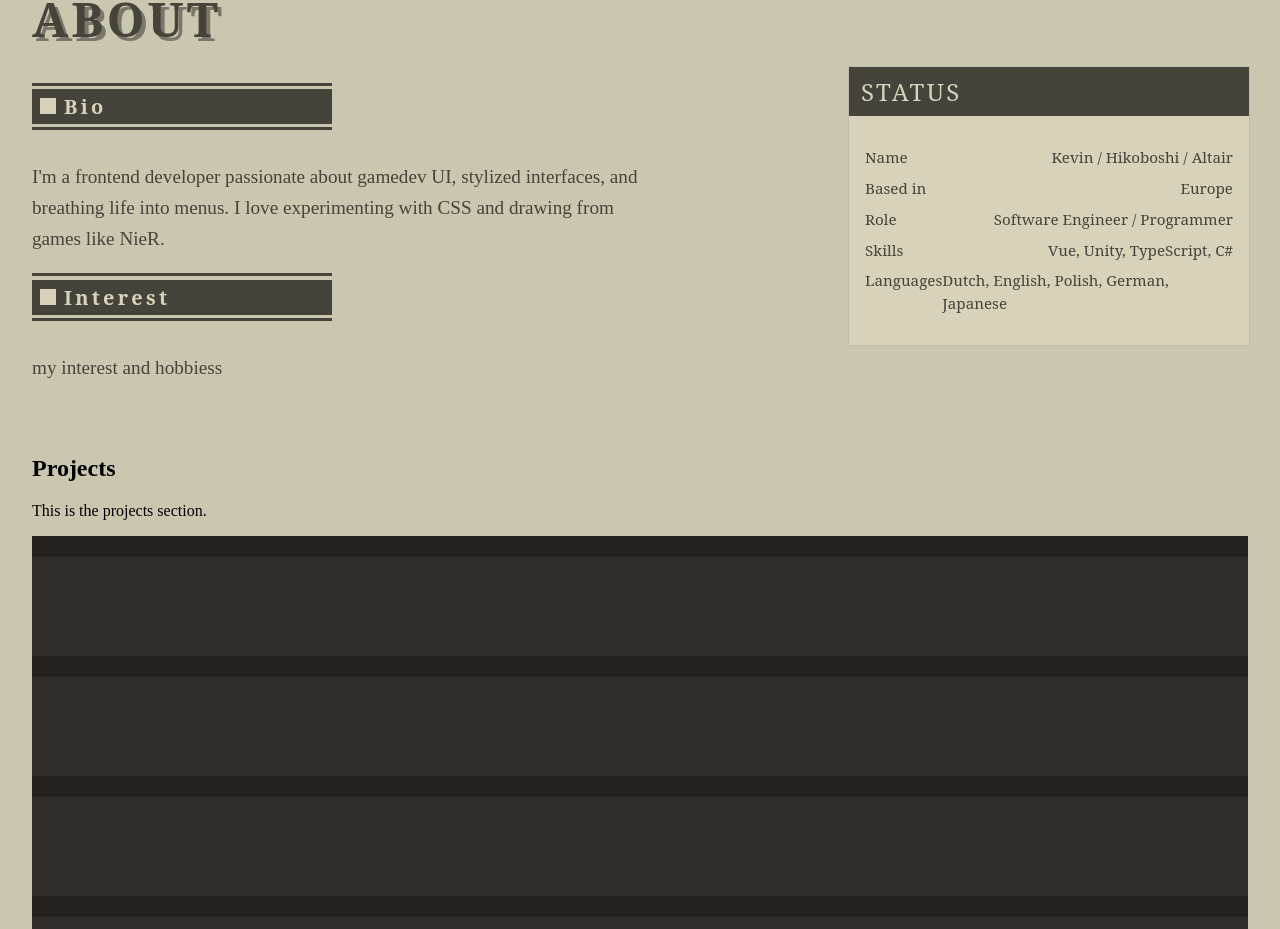
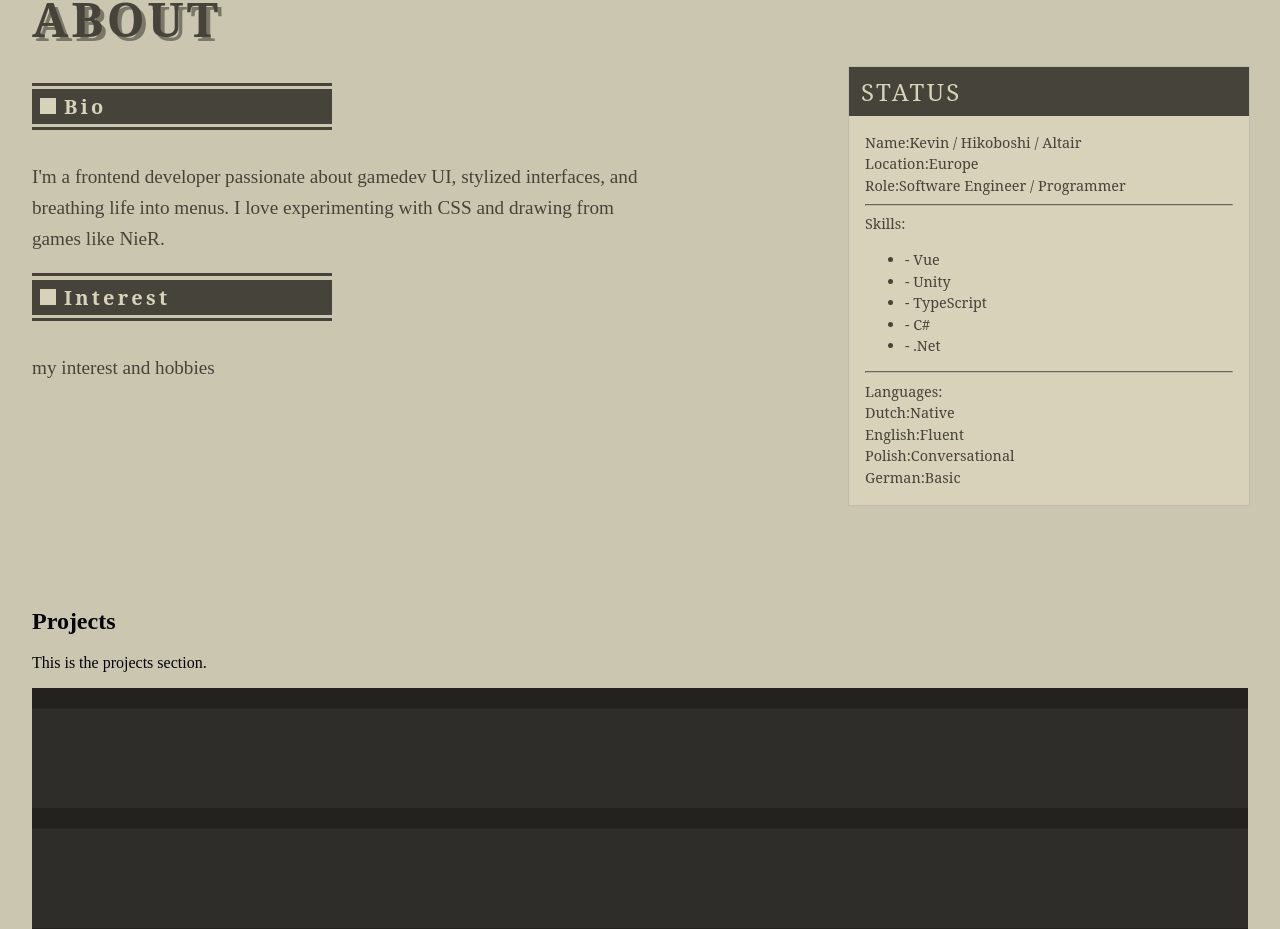
Before and after one commit to Altair115/Meishi, a Vue app: page / in a window 1280 px wide. Shown: the part 1252-2181 px from the top of the page. Built offline with nearby package versions, Linux system fonts and the light colour scheme.

Commit message:
Status(Personal info) panel Blocks added

```diff
--- a/src/assets/nier-theme.css
+++ b/src/assets/nier-theme.css
@@ -1,23 +1,24 @@
 @import './base.css';
 
 :root {
-    --nier-light-sepia:      #D8D2BA;
-    --nier-sepia:            #CBC6B0;
-    --nier-dark-sepia:       #46433A;
+    --nier-light-sepia:         #D8D2BA;
+    --nier-sepia:               #CBC6B0;
+    --nier-dark-sepia:          #46433A;
 
-    --nier-navbar-bg:        #C6C1AB;  /* Main navbar sepia */
-    --nier-navitem-bg:       #9F9A87;  /* Nav item (darker sepia) */
-    --nier-navitem-text:     #46433A;  /* Default item text, very dark */
-    --nier-navitem-active-bg:#46433A;  /* Selected item, pale sepia */
-    --nier-navitem-active-text:#cfc9b1;/* Selected tab text, rich/dark */
-    --nier-separator:        #46433A;  /* Decorative lines or accents */
-    --nier-navbar-height:    95px;
-    --nier-font-family:      'M PLUS 1p','Noto Serif', serif;
-    --nier-icon-box-size:    35px;    /* Default icon box size */
-    --nier-icon-size:        30px;    /* Default icon size */
-    --nier-text-size:        1.6em;     /* Default nav item label size */
+    --nier-navbar-bg:           #C6C1AB;  /* Main navbar sepia */
+    --nier-navitem-bg:          #9F9A87;  /* Nav item (darker sepia) */
+    --nier-navitem-text:        #46433A;  /* Default item text, very dark */
+    --nier-navitem-active-bg:   #46433A;  /* Selected item, pale sepia */
+    --nier-navitem-active-text: #cfc9b1;/* Selected tab text, rich/dark */
+    --nier-separator:           #46433A;  /* Decorative lines or accents */
+    --nier-light-separator:     #beb8a2;  /* Decorative lines or accents */
+    --nier-navbar-height:       95px;
+    --nier-font-family:         'M PLUS 1p','Noto Serif', serif;
+    --nier-icon-box-size:       35px;    /* Default icon box size */
+    --nier-icon-size:           30px;    /* Default icon size */
+    --nier-text-size:           1.6em;     /* Default nav item label size */
 
-    --accent-heading-width: 300px;
+    --accent-heading-width:     300px;
 }
 
 /* === NieR Navbar Theme === */
@@ -189,6 +190,10 @@
     border-color: var(--nier-separator);
 }
 
+.nier-light-separator {
+    border-color: var(--nier-light-separator);
+}
+
 /* === Accent for the separator line === */
 .nier-accent-bar {
     width: 100%;
--- /dev/null
+++ b/src/components/PanelBlocks/NierInfoBlock.vue
@@ -0,0 +1,20 @@
+<script setup lang="ts">
+interface InfoItem {
+  label: string
+  value: string
+}
+defineProps<{ info: InfoItem[] }>()
+</script>
+
+<template>
+  <div class="space-y-1">
+    <div v-for="item in info" :key="item.label" class="flex justify-between">
+      <span>{{ item.label }}</span>
+      <span>{{ item.value }}</span>
+    </div>
+  </div>
+</template>
+
+<style scoped>
+
+</style>
--- /dev/null
+++ b/src/components/PanelBlocks/NierLanguagesBlock.vue
@@ -0,0 +1,21 @@
+<script setup lang="ts">
+interface Language {
+  language: string
+  level: string
+}
+defineProps<{ languages: Language[] }>()
+</script>
+
+<template>
+  <div class="space-y-1">
+    <div class="font-semibold">Languages:</div>
+    <div v-for="lang in languages" :key="lang.language" class="flex justify-between">
+      <span>{{ lang.language }}:</span>
+      <span>{{ lang.level }}</span>
+    </div>
+  </div>
+</template>
+
+<style scoped>
+
+</style>
--- /dev/null
+++ b/src/components/PanelBlocks/NierSkillsBlock.vue
@@ -0,0 +1,16 @@
+<script setup lang="ts">
+defineProps<{ skills: string[] }>()
+</script>
+
+<template>
+  <div class="space-y-1">
+    <div class="font-semibold">Skills:</div>
+    <ul class="list-none pl-0">
+      <li v-for="skill in skills" :key="skill">- {{ skill }}</li>
+    </ul>
+  </div>
+</template>
+
+<style scoped>
+
+</style>
--- a/src/views/AboutView.vue
+++ b/src/views/AboutView.vue
@@ -1,13 +1,23 @@
 <script setup lang="ts">
 import NierPanel from "@/components/common/NierPanel.vue";
 import NierAccentedHeading from "@/components/common/NierAccentedHeading.vue";
+import NierInfoBlock from "@/components/PanelBlocks/NierInfoBlock.vue";
+import NierSkillsBlock from "@/components/PanelBlocks/NierSkillsBlock.vue";
+import NierLanguagesBlock from "@/components/PanelBlocks/NierLanguagesBlock.vue";
 
-const statusItems = [
-  { label: 'Name', value: 'Kevin / Hikoboshi / Altair' },
-  { label: 'Based in', value: 'Europe' },
-  { label: 'Role', value: 'Software Engineer / Programmer' },
-  { label: 'Skills', value: 'Vue, Unity, TypeScript, C#' },
-  { label: 'Languages', value: 'Dutch, English, Polish, German, Japanese' },
+const info = [
+  { label: "Name:", value: "Kevin / Hikoboshi / Altair" },
+  { label: "Location:", value: "Europe" },
+  { label: "Role:", value: "Software Engineer / Programmer" },
+]
+
+const skills = ["Vue", "Unity", "TypeScript", "C#", ".Net"]
+
+const languages = [
+  { language: "Dutch",   level: "Native" },
+  { language: "English", level: "Fluent" },
+  { language: "Polish",  level: "Conversational" },
+  { language: "German",  level: "Basic" },
 ]
 </script>
 
@@ -22,17 +32,18 @@ const statusItems = [
       </p>
 
       <NierAccentedHeading>Interest</NierAccentedHeading>
-      <p class="intro">my interest and hobbiess</p>
+      <p class="intro">my interest and hobbies</p>
     </section>
 
     <section class="twoColumn-right">
       <NierPanel title="Status" bottomLabel="NO ERROR">
-        <ul class="status-list">
-          <li v-for="(item, index) in statusItems" :key="index" class="status-row">
-            <span class="label">{{ item.label }}</span>
-            <span class="value">{{ item.value }}</span>
-          </li>
-        </ul>
+        <NierInfoBlock :info="info" />
+        <hr class="nier-light-separator" />
+
+        <NierSkillsBlock :skills="skills" />
+        <hr class="nier-light-separator" />
+
+        <NierLanguagesBlock :languages="languages" />
       </NierPanel>
     </section>
   </div>
```
